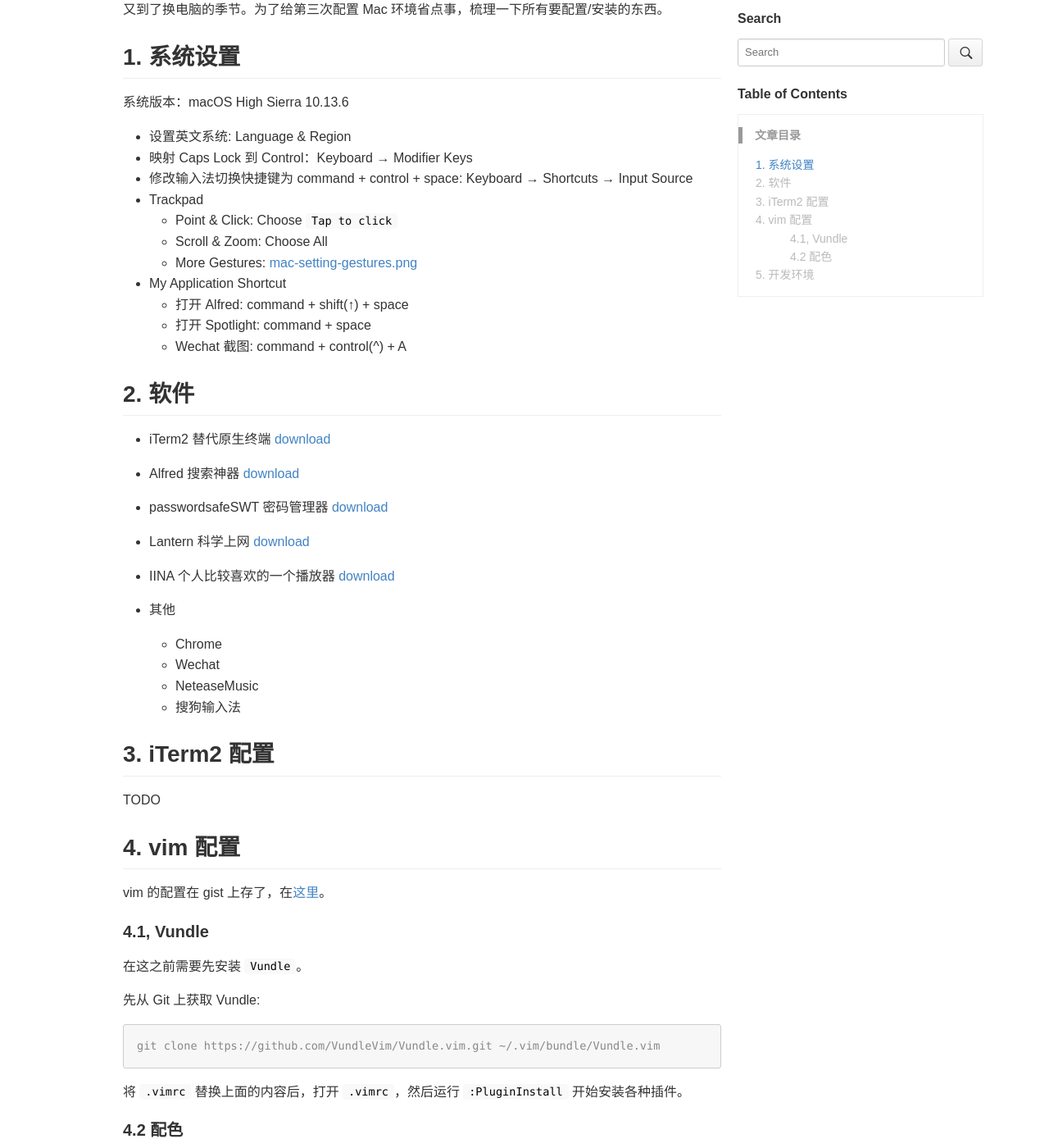
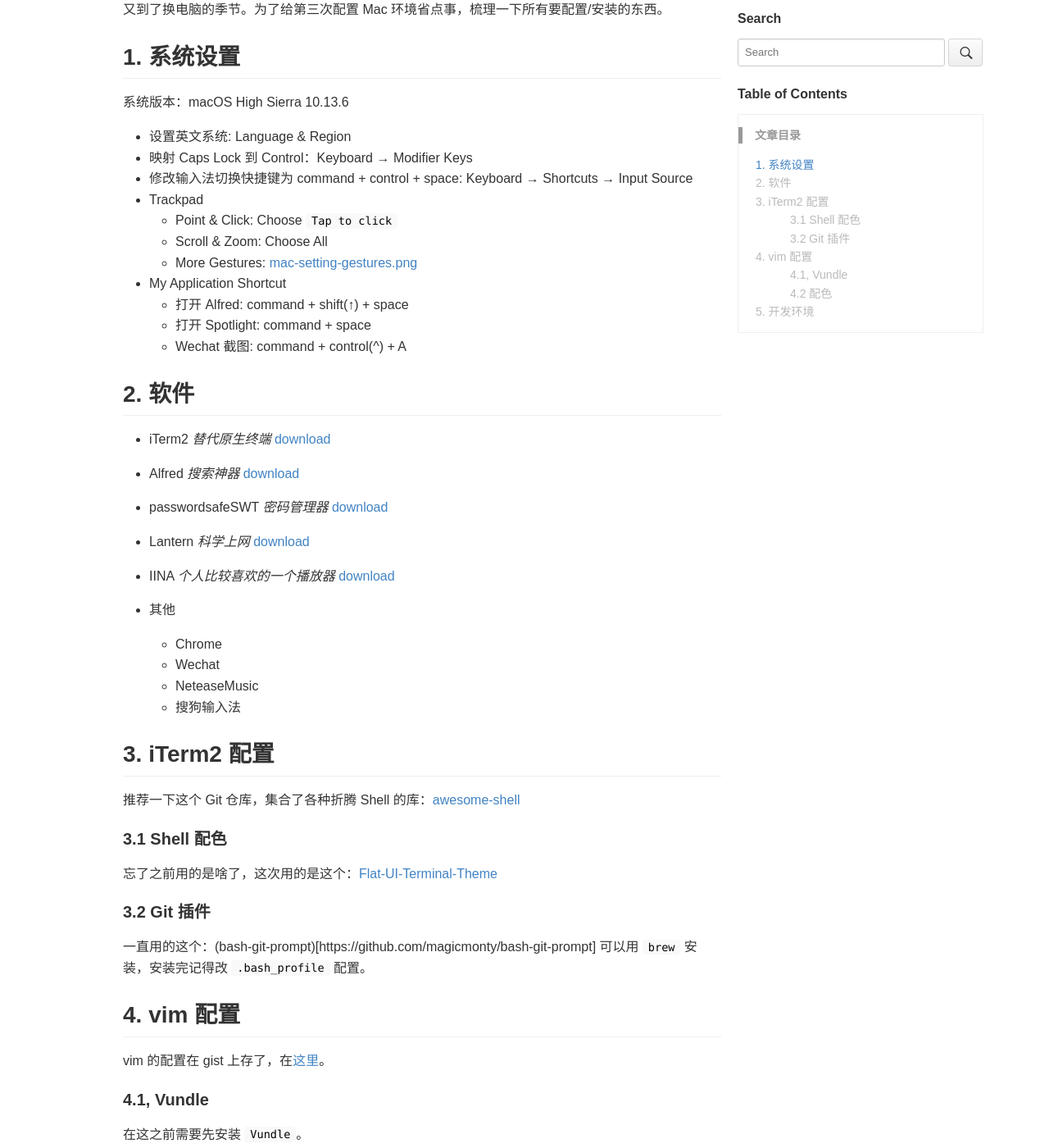
Before and after one commit to Miopas/miopas.github.io, a Jekyll site: the page built from _posts/2019-02-27-mac-env.md, in a window 1280 px wide and 1400 px high, scrolled down 221 px. Shown: the whole window at 82% size. Built offline with Jekyll 4.4.1, drawn with Linux system fonts in a browser that asks for light colours.

```diff
--- a/_posts/2019-02-27-mac-env.md
+++ b/_posts/2019-02-27-mac-env.md
@@ -26,23 +26,23 @@ keywords: keyword1, keyword2
 
 ## 2. 软件
 * iTerm2
-替代原生终端
+*替代原生终端*
 [download](https://www.iterm2.com)
 
 * Alfred
-搜索神器
+*搜索神器*
 [download](https://www.alfredapp.com/)
 
 * passwordsafeSWT
-密码管理器
+*密码管理器*
 [download](https://sourceforge.net/projects/jpwsafe/files/latest/download)
 
 * Lantern
-科学上网
+*科学上网*
 [download](https://getlantern.org/zh_CN/index.html)
 
 * IINA
-个人比较喜欢的一个播放器
+*个人比较喜欢的一个播放器*
 [download](https://iina.io/)
 
 * 其他
@@ -52,7 +52,13 @@ keywords: keyword1, keyword2
 	* 搜狗输入法
 
 ## 3. iTerm2 配置
-TODO
+推荐一下这个 Git 仓库，集合了各种折腾 Shell 的库：[awesome-shell](https://github.com/alebcay/awesome-shell#customization)
+#### 3.1 Shell 配色
+忘了之前用的是啥了，这次用的是这个：[Flat-UI-Terminal-Theme](https://dribbble.com/shots/1021755-Flat-UI-Terminal-Theme)
+
+#### 3.2 Git 插件
+一直用的这个：(bash-git-prompt)[https://github.com/magicmonty/bash-git-prompt]
+可以用 `brew` 安装，安装完记得改 `.bash_profile` 配置。
 
 ## 4. vim 配置
 
@@ -77,8 +83,7 @@ Plugin 'jnurmine/Zenburn'
 
 
 ## 5. 开发环境
-TODO
 * Homebrew
 * Git
 * Python
-* Zsh && oh-my-zsh
+* ~~Zsh && oh-my-zsh~~
```
